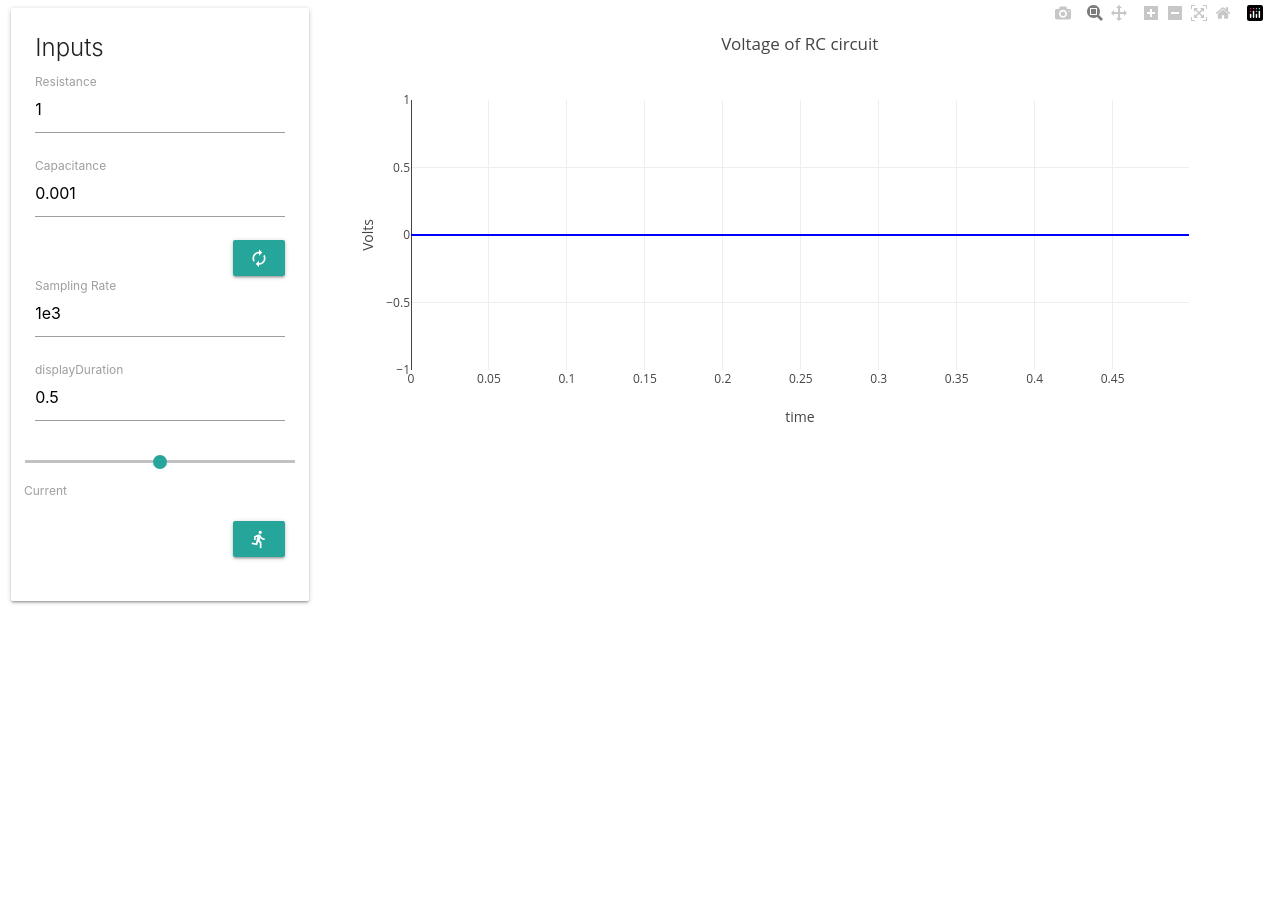
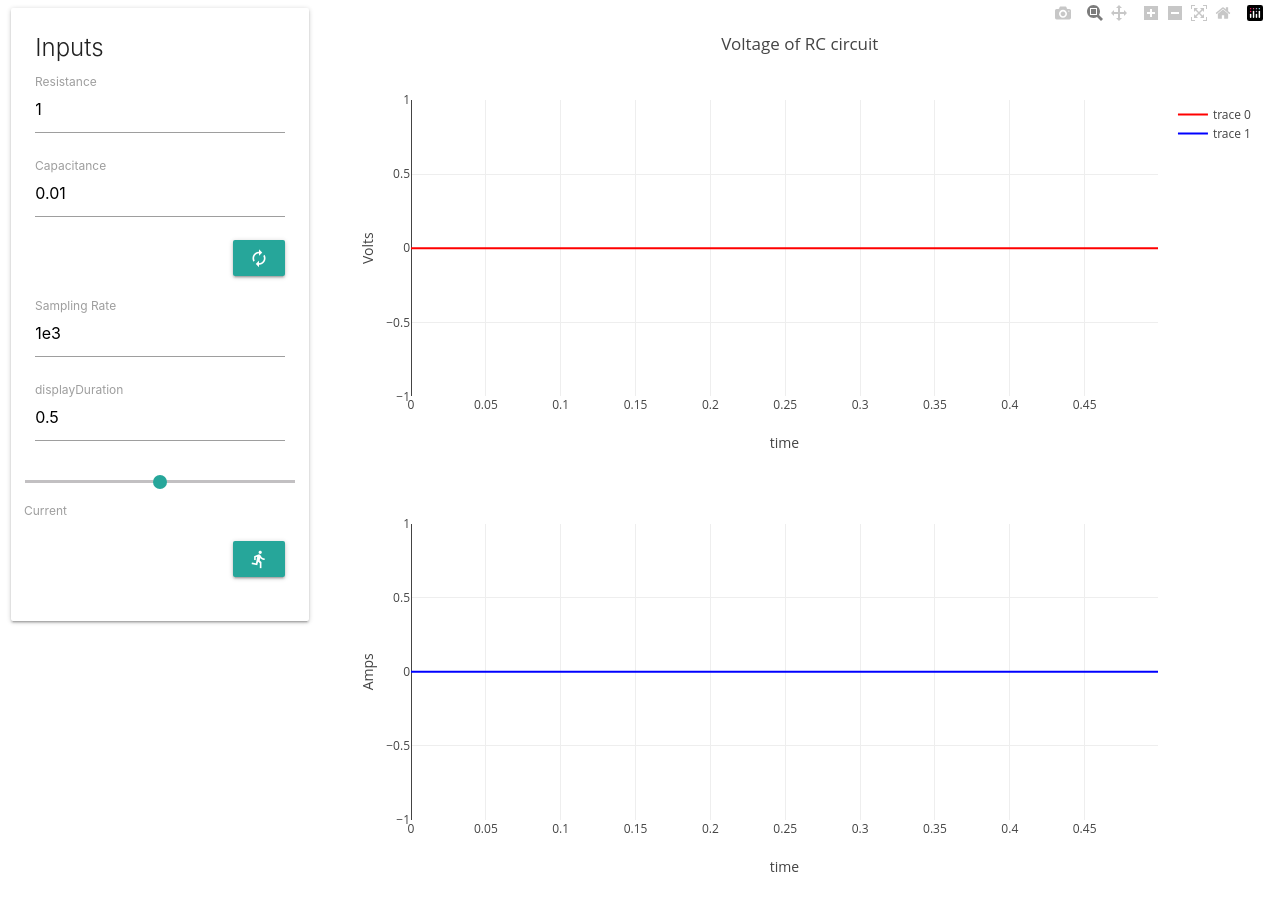
Before and after one commit to Arikill/distributed, a Flask app: page / in a window 1280 px wide. Before the commit the page ends 604 px from the top, so only its background shows below. Run offline with Flask 2, Linux system fonts and the light colour scheme; some libraries are stand-ins or nearby versions.

Commit message:
plotting and websockets

```diff
--- a/app.py
+++ b/app.py
@@ -16,28 +16,26 @@ app.secret_key = "".join(random.choices(string.digits + string.ascii_uppercase +
 csrf.init_app(app)
 socketio = SocketIO(app)
 
+rc = RCcircuit()
+
 @app.route("/", methods=["GET", "POST"])
 def index():
     if request.method == "POST":
-        fs = float(request.form["samplingRate"])
         R = float(request.form["resistance"])
         C = float(request.form["capacitance"])
-        I = float(request.form["current"])
-        print(request.form)
         return jsonify({"status": "OK"})
     return render_template("index.html")
 
-@app.route("/setup", methods=["GET, POST"])
-def setup():
-    if request.method == "POST":
-        R = float(request.form["resistance"])
-        C = float(request.form["capacitance"])
-    pass
+@socketio.on('setup')
+def setup(json):
+    rc.set_R(float(json["resistance"]))
+    rc.set_C(float(json["capacitance"]))
+    rc.t = float(json["time"])
+    socketio.emit('setup', {"status": "OK"})
 
-@socketio.on('my event')
-def handle_my_event(json):
-    print("received json: "+str(json))
-
+@socketio.on('call')
+def call(json):
+    socketio.emit('call', {'voltage': rc(float(json["voltage"]), float(json["current"]), float(json["currentTime"])), 'current': float(json["current"]), 'time': float(json["currentTime"])})
 
 if __name__ == "__main__":
     # app.run(host=_host, port=_port, debug=True)
--- a/static/js/index.js
+++ b/static/js/index.js
@@ -1,47 +1,99 @@
+window.onload = function () {
+    var elems = document.querySelectorAll("input[type=range]");
+    M.Range.init(elems);
+};
+
+function getInputs() {
+    return new Promise ((resolve, reject) => {
+        json = {}
+        json.voltage = parseFloat(document.getElementById("plot").data[0].y[document.getElementById("plot").data[0].y.length-1]);
+        json.current = parseFloat(document.getElementById("current").value);
+        samplingRate = parseFloat(document.getElementById("samplingRate").value);
+        json.currentTime = parseFloat(document.getElementById("plot").data[0].x[document.getElementById("plot").data[0].x.length-1]);
+        if (samplingRate <= 0) {
+            samplingRate = parseFloat(100);
+            document.getElementById("samplingRate").value = json.samplingRate;
+        }
+        if (json.currentTime < 0) {
+            json.currentTime = 0;
+        }
+        console.log(json);
+        json.currentTime = json.currentTime + (1.0/samplingRate);
+        resolve(json);
+    });
+}
+
 var socket = io();
 
 socket.on('connect', function() {
     socket.emit('my event', {data: "I\'m connected!"});
 });
 
-document.getElementById("current").addEventListener("change", function () {
-    setup();
+document.getElementById("setup").addEventListener("click", function () {
+    socket.emit('setup', {
+        'resistance': parseFloat(document.getElementById("resistance").value),
+        'capacitance': parseFloat(document.getElementById("capacitance").value),
+        'time': parseFloat(document.getElementById("plot").data[0].x[document.getElementById("plot").data[0].x.length-1])
+    });
 });
 
-function setup() {
-    var formData = new FormData(document.getElementById("send"));
-    console.log(formData);
-    window.fetch(document.location.protocol + "//" + document.location.hostname + ":" + document.location.port + "/setup", {
-        credentials: 'include',
-        method: 'POST', // or 'PUT'
-        body: formData,
-    }).then(response => {
-        response.json().then((c) => {
-            console.log(c);
-        });
+socket.on('setup', function(res) {
+    console.log(res);
+});
+
+document.getElementById("current").addEventListener("change", function () {
+    getInputs().then((json) => {
+        socket.emit('call', json);
+    });
+});
+
+socket.on('call', function(res) {
+    update_plot(res).then(() => {
+        var event = new Event('change');
+        document.getElementById("current").dispatchEvent(event);
+    });
+});
+
+function update_plot(res) {
+    return new Promise((resolve, reject) => {
+        document.getElementById("plot").data[0].y.shift();
+        document.getElementById("plot").data[0].y.push(parseFloat(res['voltage']));
+        document.getElementById("plot").data[0].x.shift();
+        document.getElementById("plot").data[0].x.push(res["time"]);
+        document.getElementById("plot").data[1].y.shift();
+        document.getElementById("plot").data[1].y.push(parseFloat(res['current']));
+        document.getElementById("plot").data[1].x.shift();
+        document.getElementById("plot").data[1].x.push(res["time"]);
+        Plotly.update('plot', document.getElementById("plot").data, document.getElementById("plot").layout);
+        resolve();
     });
 }
-
-window.onload = function () {
-    var elems = document.querySelectorAll("input[type=range]");
-    M.Range.init(elems);
-};
 
 function initialize_plot() {
     var fs = parseFloat(document.getElementById("samplingRate").value);
     var duration = parseFloat(document.getElementById("displayDuration").value);
     var samples = parseInt(fs * duration);
     var voltage = new Array(samples);
+    var current = new Array(samples);
     var time = new Array(samples);
     time[0] = parseFloat(0.0);
-    voltage[0] = parseFloat(0.0);
     for (var i = 1; i < samples; i++) {
         time[i] = time[i - 1] + 1 / fs;
-        voltage[i] = voltage[i - 1];
     }
+    voltage.fill(parseFloat(0.0));
+    current.fill(parseFloat(0.0));
     var data = [{
         x: time,
         y: voltage,
+        marker: {
+            color: 'red'
+        },
+        type: 'line'
+    }, {
+        x: time,
+        y: current,
+        xaxis: 'x2',
+        yaxis: 'y2',
         marker: {
             color: 'blue'
         },
@@ -53,29 +105,37 @@ function initialize_plot() {
             title: 'Volts',
             autorange: true
         },
+        yaxis2: {
+            title: 'Amps',
+            autorange: true
+        },
         xaxis: {
             title: 'time',
             autorange: true
-        }
+        },
+        xaxis2: {
+            title: 'time',
+            autorange: true
+        },
+        grid: {rows: 2, columns: 1, pattern: 'independent'},
     };
     Plotly.newPlot('plot', data, layout);
-    console.log("plotting");
 } initialize_plot();
 
-document.getElementById("current").addEventListener("change", function () {
-    send();
-});
+// document.getElementById("current").addEventListener("change", function () {
+//     send();
+// });
 
-function send() {
-    var formData = new FormData(document.getElementById("send"));
-    console.log(formData);
-    window.fetch(document.location.protocol + "//" + document.location.hostname + ":" + document.location.port + "/", {
-        credentials: 'include',
-        method: 'POST', // or 'PUT'
-        body: formData,
-    }).then(response => {
-        response.json().then((c) => {
-            console.log(c);
-        });
-    });
-}
+// function send() {
+//     var formData = new FormData(document.getElementById("send"));
+//     console.log(formData);
+//     window.fetch(document.location.protocol + "//" + document.location.hostname + ":" + document.location.port + "/", {
+//         credentials: 'include',
+//         method: 'POST', // or 'PUT'
+//         body: formData,
+//     }).then(response => {
+//         response.json().then((c) => {
+//             console.log(c);
+//         });
+//     });
+// }
--- a/templates/index.html
+++ b/templates/index.html
@@ -6,29 +6,34 @@
         <div class="card">
             <div class="card-content">
                 <span class="card-title">Inputs</span>
-                <form id="send" method="POST">
+                <form id="setup-form" method="POST">
                     <input type="hidden" id="csrf_token" name="csrf_token" value="{{ csrf_token() }}" />
                     <div class="row">
                         <div class="input-field col s12 m12 l12">
-                            <input id="resistance" name="resistance" type="number" class="validate" min=0.1 max=10
+                            <input id="resistance" name="resistance" type="number" class="validate" min=0 max=10
                                 step=0.1 value=1>
                             <label for="resistance">Resistance</label>
                         </div>
                         <div class="input-field col s12 m12 l12">
-                            <input id="capacitance" name="capacitance" type="number" class="validate" min=1e-3 max=1
-                                step=1e-2 value=0.001>
+                            <input id="capacitance" name="capacitance" type="number" class="validate" min=0 max=1
+                                step=1e-2 value=0.01>
                             <label for="capacitance">Capacitance</label>
                         </div>
                         <div class="col s12 m12 l12">
                             <a class="right waves-effect waves-light btn" id="setup"><i class="material-icons" id="setup-icon">autorenew</i></a>
                         </div>
+                    </div>
+                </form>
+                <form id="call-form" method="POST">
+                    <!-- <input type="hidden" id="csrf_token" name="csrf_token" value="{{ csrf_token() }}" /> -->
+                    <div class="row">
                         <div class="input-field col s12 m12 l12">
-                            <input id="samplingRate" name="samplingRate" type="number" class="validate" min=1e0 max=1e5
+                            <input id="samplingRate" name="samplingRate" type="number" class="validate" min=0 max=1e5
                                 step=1e2 value=1e3>
                             <label for="samplingRate">Sampling Rate</label>
                         </div>
                         <div class="input-field col s12 m12 l12">
-                            <input id="displayDuration" name="displayDuration" type="number" class="validate" min=1e-2 max=1e2
+                            <input id="displayDuration" name="displayDuration" type="number" class="validate" min=0 max=1e2
                                 step=1e-2 value=0.5>
                             <label for="displayDuration">displayDuration</label>
                         </div>
@@ -41,14 +46,13 @@
                         <div class="col s12 m12 l12">
                             <a class="right waves-effect waves-light btn" id="run"><i class="material-icons" id="run-icon">directions_run</i></a>
                         </div>
-
                     </div>
                 </form>
             </div>
         </div>
     </div>
     <div class="col s12 m6 l9">
-        <div id="plot" style="max-height: 30rem;"></div>
+        <div id="plot" style="max-height: 60rem;"></div>
     </div>
 </div>
 {% endblock %}
```
Also changed, not shown: Plants.py (+7 -3 lines).
